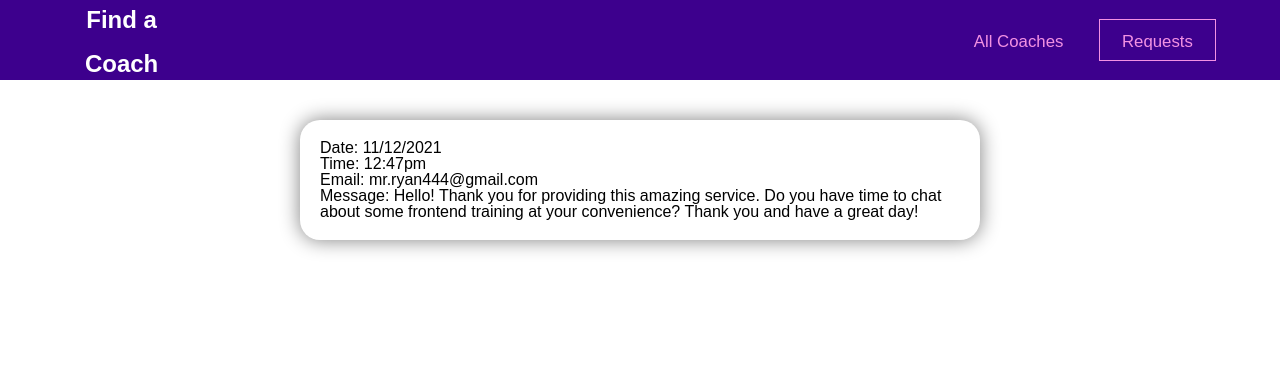
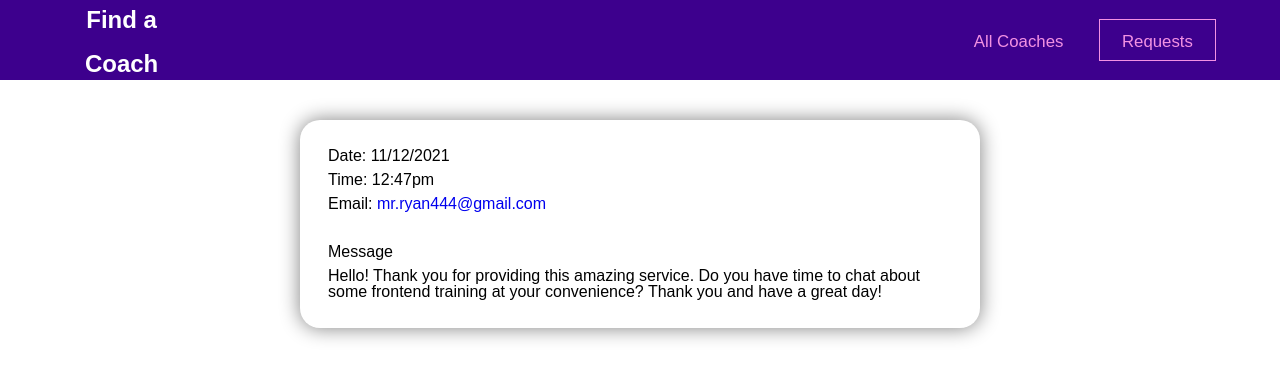
Before and after one commit to mr-ryan12/find_a_coach, a Vue app: page /requests in a window 1280 px wide. Shown: the top 378 px of the page. Built offline with nearby package versions, Linux system fonts and the light colour scheme; a web font is replaced by a local one.

Commit message:
Style message container

```diff
--- a/src/components/TheRequests.vue
+++ b/src/components/TheRequests.vue
@@ -3,8 +3,9 @@
     <base-container v-for="request in setRequests" :key="request.id">
       <p>Date: {{ request.date }}</p>
       <p>Time: {{ request.time }}</p>
-      <p>Email: {{ request.email }}</p>
-      <p>Message: {{ request.message }}</p>
+      <p>Email: <a :href="`mailto:${request.email}`" target="_blank" class="email">{{ request.email }}</a></p>
+      <p class="message-header">Message</p>
+      <p>{{ request.message }}</p>
     </base-container>
   </section>
 </template>
@@ -19,13 +20,21 @@ export default {
   computed: {
     setRequests() {
       return this.$store.getters.getRequests
-    }
+    },
   }
 }
 </script>
 
 <style lang="scss" scoped>
-.requests-container {
-  display: block;
+p {
+  margin: 0.5rem;
+}
+
+.message-header {
+  margin-top: 2rem;
+}
+
+.email {
+  text-decoration: none;
 }
 </style>
```
